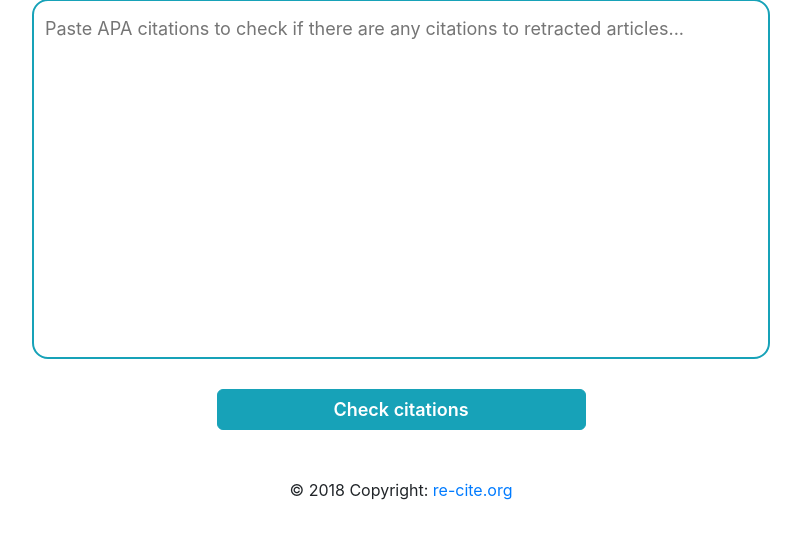
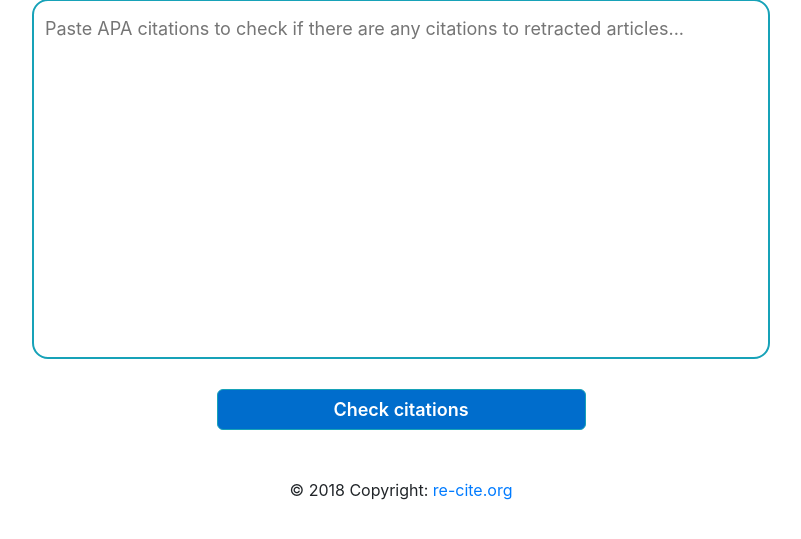
Before and after one commit to recite/re-cite.org, a Flask app: page / in a window 1280 px wide. Shown: the part 153-692 px from the top of the page, without its empty margins (239-1040 px from the left). Run offline with Flask 2, Linux system fonts and the light colour scheme; some libraries are stand-ins or nearby versions.

Commit message:
change btn color

```diff
--- a/app/static/css/style.css
+++ b/app/static/css/style.css
@@ -17,6 +17,11 @@ body {
   border-radius: 1rem;
   transform: translateZ(0);
   -webkit-text-size-adjust: none;
+}
+
+.btn-info{
+
+background-color: #006dcc;
 }
 
 .backdrop {
```
